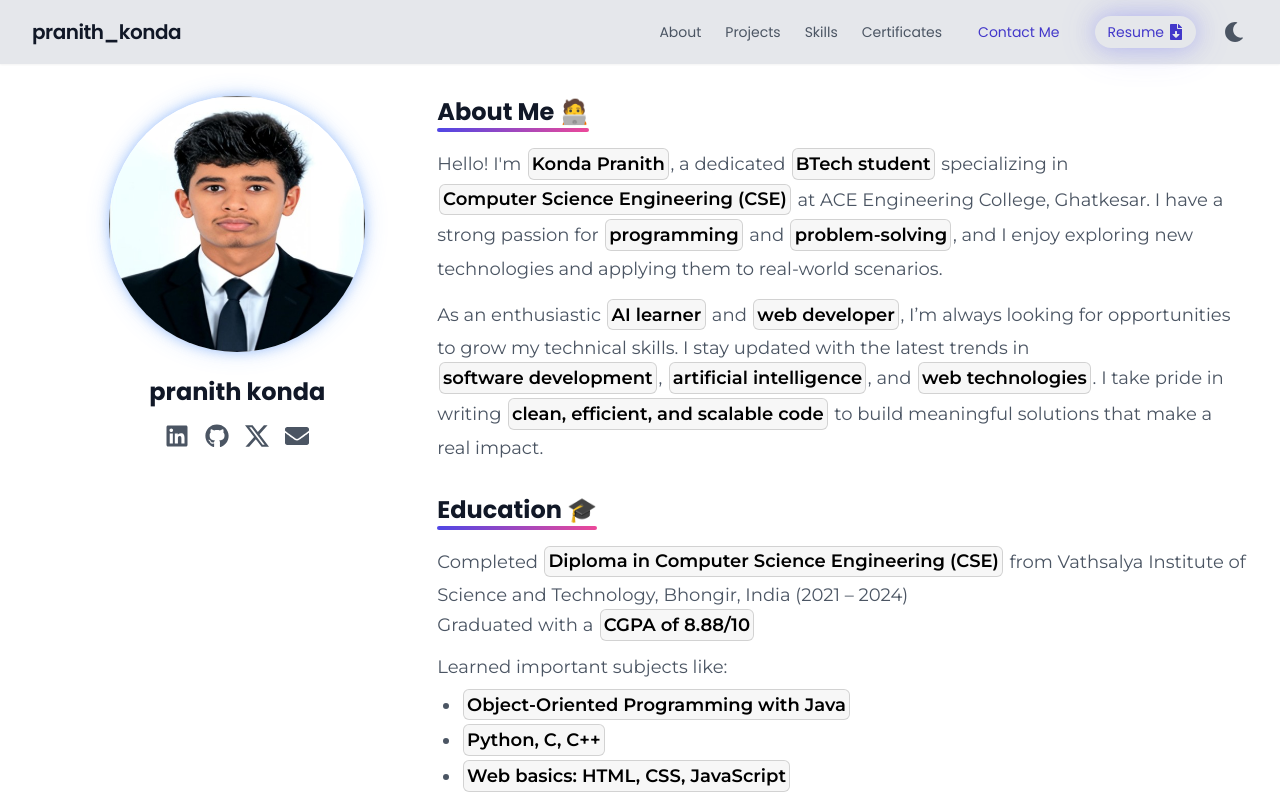
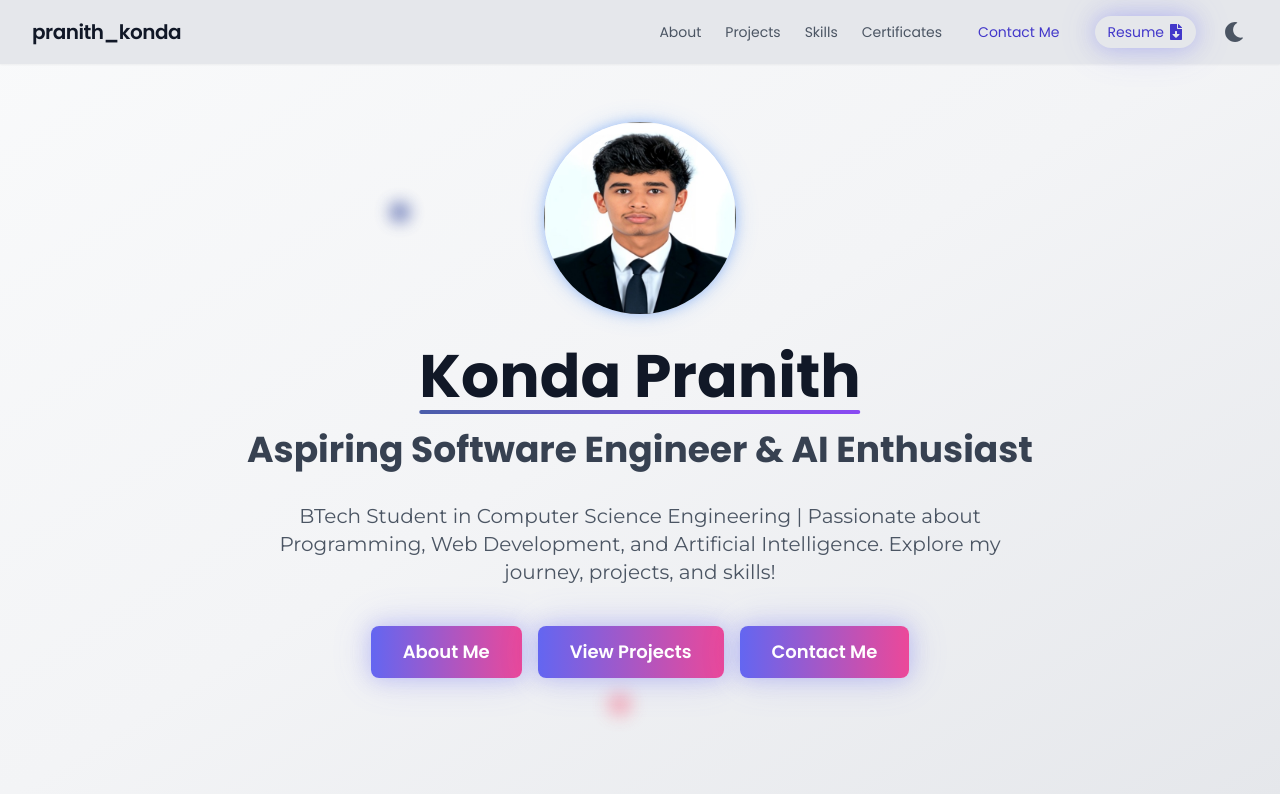
Before and after one commit to Hello-world07/portfolio, a React (Vite) app: page / in a window 1280 px wide. Shown: the top 794 px of the page. Built offline with nearby package versions, Linux system fonts and the light colour scheme.

Commit message:
added landing page

```diff
--- a/src/App.jsx
+++ b/src/App.jsx
@@ -1,7 +1,9 @@
+// src/App.jsx
 import React from 'react';
 import { BrowserRouter as Router, Routes, Route } from 'react-router-dom';
 import { ThemeProvider } from './ThemeContext';
 import Navbar from './components/navbar';
+import Home from './components/home'; // Updated import for Home component
 import About from './components/about';
 import Projects from './components/project';
 import Skills from './components/skills';
@@ -21,7 +23,7 @@ const App = () => {
           <Navbar />
           <main className="flex-grow">
             <Routes>
-              <Route path="/" element={<About />} />
+              <Route path="/" element={<Home />} /> {/* Home as the landing page */}
               <Route path="/about" element={<About />} />
               <Route path="/projects" element={<Projects />} />
               <Route path="/skills" element={<Skills />} />
--- /dev/null
+++ b/src/components/home.jsx
@@ -0,0 +1,162 @@
+// src/components/home.jsx
+import React from 'react';
+import { useNavigate } from 'react-router-dom';
+import profilePic from '../assets/image1.jpg'; // Adjust path if necessary
+
+const Home = () => {
+  const navigate = useNavigate();
+
+  const handleAboutClick = () => {
+    navigate('/about');
+  };
+
+  const handleProjectsClick = () => {
+    navigate('/projects');
+  };
+
+  const handleContactClick = () => {
+    navigate('/contact');
+  };
+
+  return (
+    <section className="min-h-screen bg-gradient-to-br from-gray-50 via-gray-100 to-gray-200 dark:from-gray-950 dark:via-gray-900 dark:to-gray-800 flex items-center justify-center py-8 sm:py-12 md:py-16 transition-colors duration-300 relative overflow-hidden font-sans">
+      {/* Particles background simulation using CSS animations */}
+      <div className="absolute inset-0 z-0 overflow-hidden pointer-events-none">
+        <div className="particle animate-particle-1"></div>
+        <div className="particle animate-particle-2"></div>
+        <div className="particle animate-particle-3"></div>
+        <div className="particle animate-particle-4"></div>
+      </div>
+
+      <div className="w-full max-w-6xl mx-auto px-4 sm:px-6 lg:px-8 text-center relative z-10">
+        {/* Hero Profile Image */}
+        <img
+          src={profilePic}
+          alt="Profile"
+          className="w-24 h-24 sm:w-32 sm:h-32 md:w-40 md:h-40 lg:w-48 lg:h-48 rounded-full object-cover shadow-[0_0_12px_rgba(59,130,246,0.4),0_0_24px_rgba(59,130,246,0.2)] mx-auto mb-4 sm:mb-6 md:mb-8 hover:scale-[1.06] transition-transform duration-300 ease-out will-change-transform focus-visible:ring-2 focus-visible:ring-blue-500 focus-visible:ring-offset-2 outline-none"
+          loading="lazy"
+        />
+
+        {/* Hero Title */}
+        <h1 className="text-3xl sm:text-4xl md:text-5xl lg:text-6xl font-extrabold text-gray-900 dark:text-white mb-2 sm:mb-4 md:mb-6 font-poppins leading-tight relative inline-block animate-fade-in-up">
+          Konda Pranith
+          <div className="animated-line"></div>
+        </h1>
+
+        {/* Subtitle */}
+        <h2 className="text-xl sm:text-2xl md:text-3xl lg:text-4xl font-bold text-gray-700 dark:text-gray-300 mb-4 sm:mb-6 md:mb-8 font-poppins animate-fade-in-up delay-200">
+          Aspiring Software Engineer & AI Enthusiast
+        </h2>
+
+        {/* Description */}
+        <p className="text-sm sm:text-base md:text-lg lg:text-xl text-gray-600 dark:text-gray-400 max-w-xs sm:max-w-md md:max-w-lg lg:max-w-3xl mx-auto mb-6 sm:mb-8 md:mb-10 font-montserrat leading-relaxed animate-fade-in-up delay-400">
+          BTech Student in Computer Science Engineering | Passionate about Programming, Web Development, and Artificial Intelligence. Explore my journey, projects, and skills!
+        </p>
+
+        {/* Call to Action Buttons */}
+        <div className="flex flex-col sm:flex-row justify-center items-center gap-4 animate-fade-in-up delay-600">
+          <button
+            onClick={handleAboutClick}
+            className="px-4 sm:px-6 py-2 sm:py-3 md:px-8 md:py-3 bg-gradient-to-r from-indigo-500 to-pink-500 text-white font-semibold rounded-lg glow-effect hover:from-indigo-600 hover:to-pink-600 transition-all duration-300 text-sm sm:text-base md:text-lg font-poppins relative overflow-hidden group"
+          >
+            <span className="relative z-10">About Me</span>
+            <span className="absolute inset-0 bg-gradient-to-r from-indigo-400 to-pink-400 opacity-0 group-hover:opacity-20 transition-opacity duration-300"></span>
+          </button>
+          <button
+            onClick={handleProjectsClick}
+            className="px-4 sm:px-6 py-2 sm:py-3 md:px-8 md:py-3 bg-gradient-to-r from-indigo-500 to-pink-500 text-white font-semibold rounded-lg glow-effect hover:from-indigo-600 hover:to-pink-600 transition-all duration-300 text-sm sm:text-base md:text-lg font-poppins relative overflow-hidden group"
+          >
+            <span className="relative z-10">View Projects</span>
+            <span className="absolute inset-0 bg-gradient-to-r from-indigo-400 to-pink-400 opacity-0 group-hover:opacity-20 transition-opacity duration-300"></span>
+          </button>
+          <button
+            onClick={handleContactClick}
+            className="px-4 sm:px-6 py-2 sm:py-3 md:px-8 md:py-3 bg-gradient-to-r from-indigo-500 to-pink-500 text-white font-semibold rounded-lg glow-effect hover:from-indigo-600 hover:to-pink-600 transition-all duration-300 text-sm sm:text-base md:text-lg font-poppins relative overflow-hidden group"
+          >
+            <span className="relative z-10">Contact Me</span>
+            <span className="absolute inset-0 bg-gradient-to-r from-indigo-400 to-pink-400 opacity-0 group-hover:opacity-20 transition-opacity duration-300"></span>
+          </button>
+        </div>
+      </div>
+
+      {/* CSS for animations and particles */}
+      <style jsx>{`
+        @keyframes fadeInUp {
+          from { opacity: 0; transform: translateY(20px); }
+          to { opacity: 1; transform: translateY(0); }
+        }
+        .animate-fade-in-up {
+          animation: fadeInUp 0.8s ease-out forwards;
+        }
+        .delay-200 { animation-delay: 0.2s; }
+        .delay-400 { animation-delay: 0.4s; }
+        .delay-600 { animation-delay: 0.6s; }
+
+        /* Particle animation styles */
+        @keyframes moveParticles {
+          0% { transform: translate(0, 0); opacity: 0.5; }
+          25% { transform: translate(25vw, 15vh); opacity: 0.8; }
+          50% { transform: translate(50vw, 30vh); opacity: 0.6; }
+          75% { transform: translate(75vw, 15vh); opacity: 0.7; }
+          100% { transform: translate(100vw, 0); opacity: 0.5; }
+        }
+
+        .particle {
+          position: absolute;
+          border-radius: 50%;
+          filter: blur(8px);
+          opacity: 0;
+        }
+
+        .animate-particle-1 {
+          width: 20px; height: 20px;
+          background: #4B5EAA;
+          top: 10%; left: 5%;
+          animation: moveParticles 20s ease-in-out infinite alternate;
+        }
+
+        .animate-particle-2 {
+          width: 30px; height: 30px;
+          background: #8A4AF3;
+          top: 40%; left: 80%;
+          animation: moveParticles 25s ease-in-out infinite alternate-reverse;
+        }
+
+        .animate-particle-3 {
+          width: 25px; height: 25px;
+          background: #F3A4B4;
+          top: 70%; left: 20%;
+          animation: moveParticles 18s ease-in-out infinite alternate;
+        }
+
+        .animate-particle-4 {
+          width: 35px; height: 35px;
+          background: #4B5EAA;
+          top: 90%; left: 40%;
+          animation: moveParticles 22s ease-in-out infinite alternate-reverse;
+        }
+
+        /* Animated line styles */
+        .animated-line {
+          position: absolute;
+          bottom: -8px;
+          left: 50%;
+          transform: translateX(-50%);
+          width: 0;
+          height: 4px;
+          background: linear-gradient(90deg, #4B5EAA, #8A4AF3);
+          border-radius: 2px;
+          animation: drawLine 1.5s ease-out forwards;
+        }
+
+        @keyframes drawLine {
+          to {
+            width: 100%;
+          }
+        }
+      `}</style>
+    </section>
+  );
+};
+
+export default Home;
```
